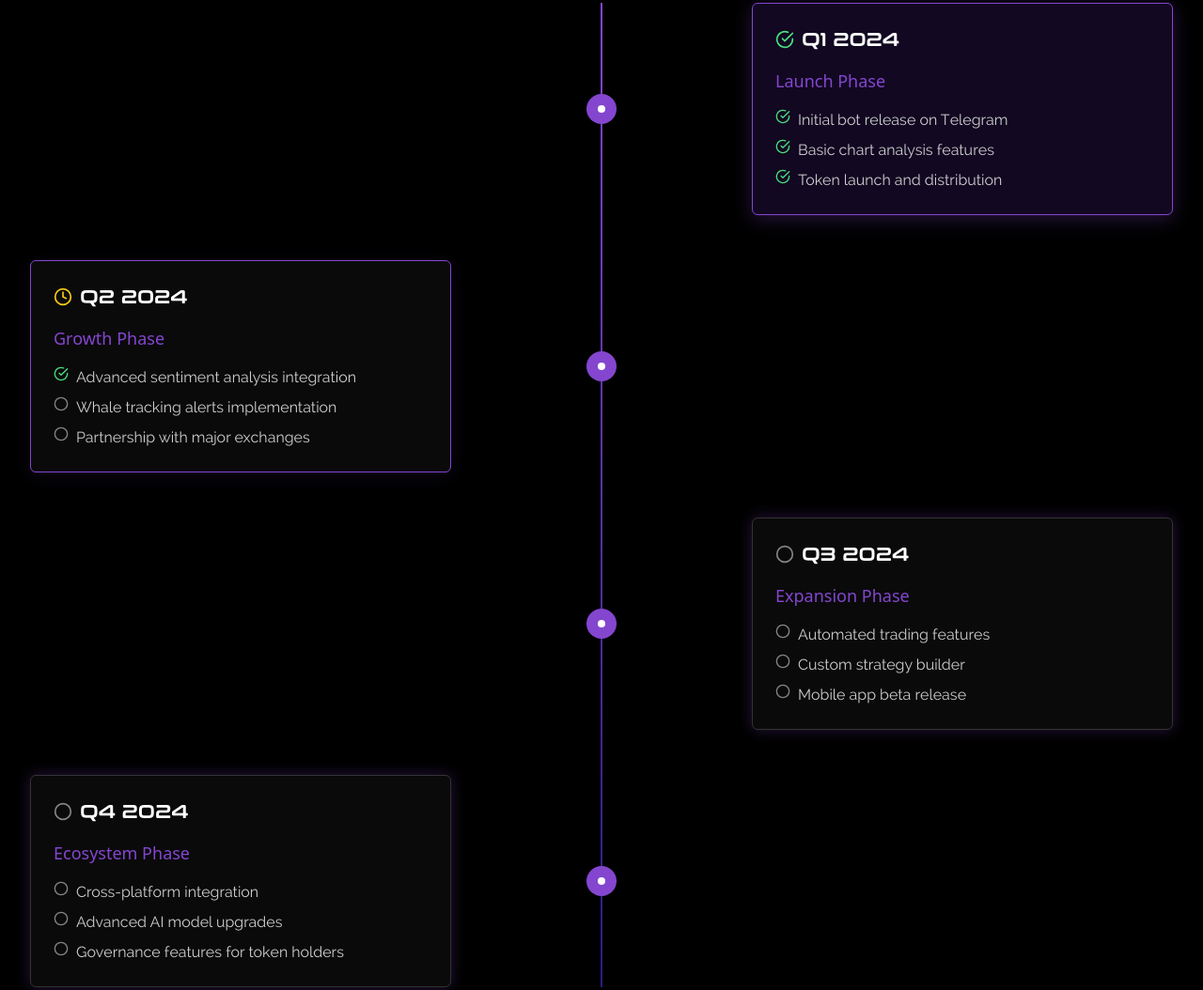
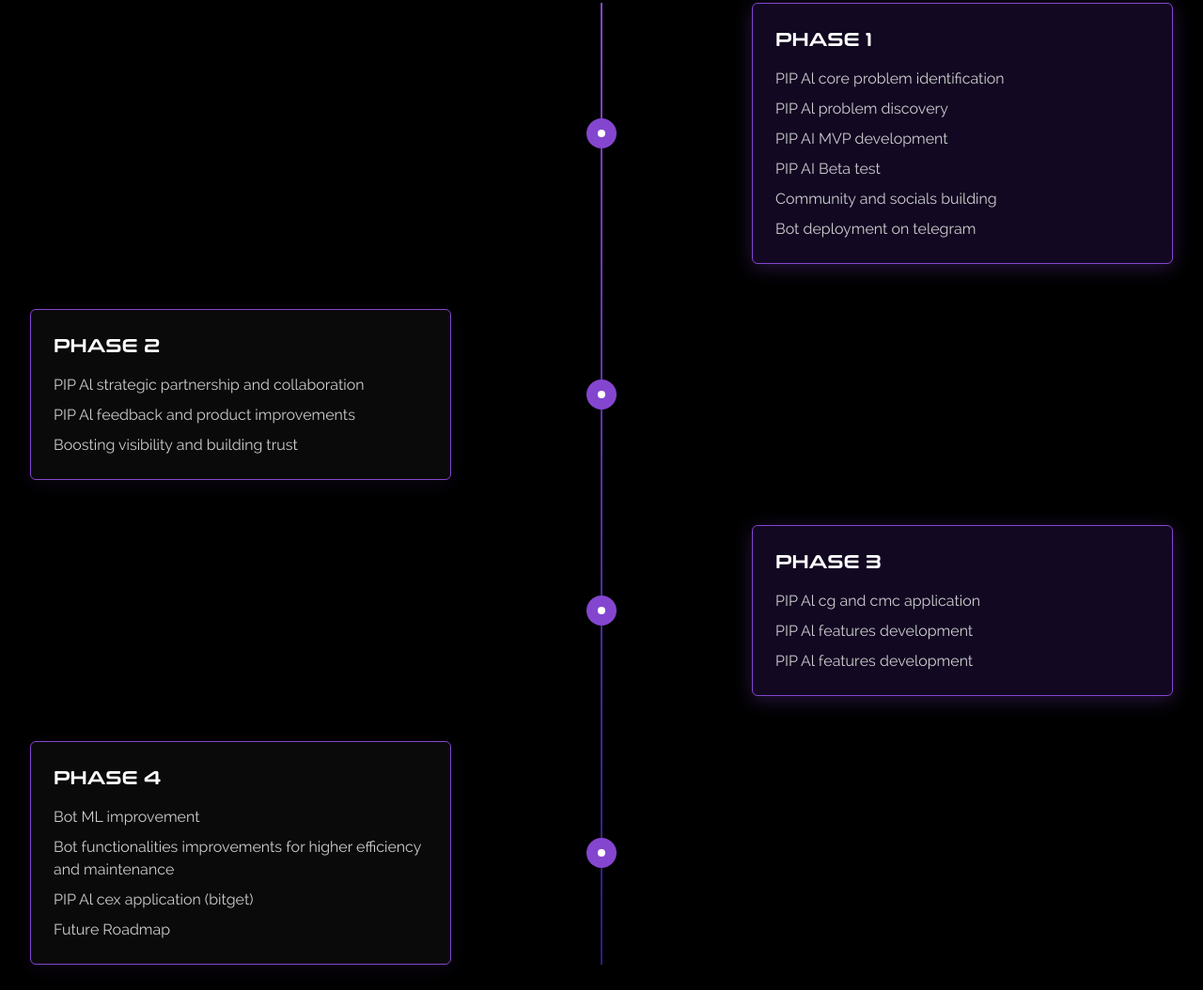
Before and after one commit to DarkVoid01/PIPAI-web, a plain HTML site: page index.html in a window 1280 px wide. Shown: the part 3623-4677 px from the top of the page at 94% size. Drawn offline with nearby package versions, Linux system fonts and the light colour scheme.

Commit message:
push ohh

```diff
--- a/index.html
+++ b/index.html
@@ -623,34 +623,26 @@
                     <div class="md:w-1/2 flex flex-col items-center md:items-end">
                         <div class="p-6 rounded-md w-full max-w-md card-purple roadmap-card">
                             <div class="flex items-center gap-2 mb-4">
-                                <svg xmlns="http://www.w3.org/2000/svg" width="20" height="20" viewBox="0 0 24 24" fill="none" stroke="#4ADE80" stroke-width="2" stroke-linecap="round" stroke-linejoin="round">
-                                    <path d="M22 11.08V12a10 10 0 1 1-5.93-9.14"/>
-                                    <polyline points="22 4 12 14.01 9 11.01"/>
-                                </svg>
-                                <h3 class="text-white text-xl text-font">Q1 2024</h3>
+                                <h3 class="text-white text-xl text-font">PHASE 1</h3>
                             </div>
-                            <h4 class="text-[#8446CF] text-lg mb-4">Launch Phase</h4>
                             <ul class="space-y-2">
                                 <li class="flex items-start gap-2">
-                                    <svg xmlns="http://www.w3.org/2000/svg" width="16" height="16" viewBox="0 0 24 24" fill="none" stroke="#4ADE80" stroke-width="2" stroke-linecap="round" stroke-linejoin="round">
-                                        <path d="M22 11.08V12a10 10 0 1 1-5.93-9.14"/>
-                                        <polyline points="22 4 12 14.01 9 11.01"/>
-                                    </svg>
-                                    <span class="text-white/80 para">Initial bot release on Telegram</span>
+                                    <span class="text-white/80 para">PIP Al core problem identification</span>
                                 </li>
                                 <li class="flex items-start gap-2">
-                                    <svg xmlns="http://www.w3.org/2000/svg" width="16" height="16" viewBox="0 0 24 24" fill="none" stroke="#4ADE80" stroke-width="2" stroke-linecap="round" stroke-linejoin="round">
-                                        <path d="M22 11.08V12a10 10 0 1 1-5.93-9.14"/>
-                                        <polyline points="22 4 12 14.01 9 11.01"/>
-                                    </svg>
-                                    <span class="text-white/80 para">Basic chart analysis features</span>
+                                    <span class="text-white/80 para">PIP Al problem discovery</span>
                                 </li>
                                 <li class="flex items-start gap-2">
-                                    <svg xmlns="http://www.w3.org/2000/svg" width="16" height="16" viewBox="0 0 24 24" fill="none" stroke="#4ADE80" stroke-width="2" stroke-linecap="round" stroke-linejoin="round">
-                                        <path d="M22 11.08V12a10 10 0 1 1-5.93-9.14"/>
-                                        <polyline points="22 4 12 14.01 9 11.01"/>
-                                    </svg>
-                                    <span class="text-white/80 para">Token launch and distribution</span>
+                                    <span class="text-white/80 para">PIP AI MVP development</span>
+                                </li>
+                                <li class="flex items-start gap-2">
+                                    <span class="text-white/80 para">PIP AI Beta test</span>
+                                </li>
+                                <li class="flex items-start gap-2">
+                                    <span class="text-white/80 para">Community and socials building</span>
+                                </li>
+                                <li class="flex items-start gap-2">
+                                    <span class="text-white/80 para">Bot deployment on telegram</span>
                                 </li>
                             </ul>
                         </div>
@@ -662,37 +654,22 @@
                     <div class="md:w-1/2"></div>
                 </div>
 
-                <!-- Q2 2024 -->
-                <div class="flex flex-col md:flex-row items-center gap-8 roadmap-item" data-aos="fade-right">
+                 <!-- Q2 2024 -->
+                 <div class="flex flex-col md:flex-row items-center gap-8 roadmap-item" data-aos="fade-right">
                     <div class="md:w-1/2 flex flex-col items-center md:items-start">
                         <div class="p-6 rounded-md w-full max-w-md card-dark border-[#8446CF] roadmap-card">
                             <div class="flex items-center gap-2 mb-4">
-                                <svg xmlns="http://www.w3.org/2000/svg" width="20" height="20" viewBox="0 0 24 24" fill="none" stroke="#FACC15" stroke-width="2" stroke-linecap="round" stroke-linejoin="round">
-                                    <circle cx="12" cy="12" r="10"/>
-                                    <polyline points="12 6 12 12 16 14"/>
-                                </svg>
-                                <h3 class="text-white text-xl text-font">Q2 2024</h3>
+                                <h3 class="text-white text-xl text-font">PHASE 2</h3>
                             </div>
-                            <h4 class="text-[#8446CF] text-lg mb-4">Growth Phase</h4>
                             <ul class="space-y-2">
                                 <li class="flex items-start gap-2">
-                                    <svg xmlns="http://www.w3.org/2000/svg" width="16" height="16" viewBox="0 0 24 24" fill="none" stroke="#4ADE80" stroke-width="2" stroke-linecap="round" stroke-linejoin="round">
-                                        <path d="M22 11.08V12a10 10 0 1 1-5.93-9.14"/>
-                                        <polyline points="22 4 12 14.01 9 11.01"/>
-                                    </svg>
-                                    <span class="text-white/80 para">Advanced sentiment analysis integration</span>
+                                    <span class="text-white/80 para">PIP Al strategic partnership and collaboration</span>
                                 </li>
                                 <li class="flex items-start gap-2">
-                                    <svg xmlns="http://www.w3.org/2000/svg" width="16" height="16" viewBox="0 0 24 24" fill="none" stroke="rgba(255, 255, 255, 0.5)" stroke-width="2" stroke-linecap="round" stroke-linejoin="round">
-                                        <circle cx="12" cy="12" r="10"/>
-                                    </svg>
-                                    <span class="text-white/80 para">Whale tracking alerts implementation</span>
+                                    <span class="text-white/80 para">PIP Al feedback and product improvements</span>
                                 </li>
                                 <li class="flex items-start gap-2">
-                                    <svg xmlns="http://www.w3.org/2000/svg" width="16" height="16" viewBox="0 0 24 24" fill="none" stroke="rgba(255, 255, 255, 0.5)" stroke-width="2" stroke-linecap="round" stroke-linejoin="round">
-                                        <circle cx="12" cy="12" r="10"/>
-                                    </svg>
-                                    <span class="text-white/80 para">Partnership with major exchanges</span>
+                                    <span class="text-white/80 para">Boosting visibility and building trust</span>
                                 </li>
                             </ul>
                         </div>
@@ -704,35 +681,22 @@
                     <div class="md:w-1/2"></div>
                 </div>
 
-                <!-- Q3 2024 -->
+                <!-- Q1 2024 -->
                 <div class="flex flex-col md:flex-row-reverse items-center gap-8 roadmap-item" data-aos="fade-left">
                     <div class="md:w-1/2 flex flex-col items-center md:items-end">
-                        <div class="p-6 rounded-md w-full max-w-md card-dark roadmap-card box-glow">
+                        <div class="p-6 rounded-md w-full max-w-md card-purple roadmap-card">
                             <div class="flex items-center gap-2 mb-4">
-                                <svg xmlns="http://www.w3.org/2000/svg" width="20" height="20" viewBox="0 0 24 24" fill="none" stroke="rgba(255, 255, 255, 0.5)" stroke-width="2" stroke-linecap="round" stroke-linejoin="round">
-                                    <circle cx="12" cy="12" r="10"/>
-                                </svg>
-                                <h3 class="text-white text-xl text-font">Q3 2024</h3>
+                                <h3 class="text-white text-xl text-font">PHASE 3</h3>
                             </div>
-                            <h4 class="text-[#8446CF] text-lg mb-4">Expansion Phase</h4>
                             <ul class="space-y-2">
                                 <li class="flex items-start gap-2">
-                                    <svg xmlns="http://www.w3.org/2000/svg" width="16" height="16" viewBox="0 0 24 24" fill="none" stroke="rgba(255, 255, 255, 0.5)" stroke-width="2" stroke-linecap="round" stroke-linejoin="round">
-                                        <circle cx="12" cy="12" r="10"/>
-                                    </svg>
-                                    <span class="text-white/80 para">Automated trading features</span>
+                                    <span class="text-white/80 para">PIP Al cg and cmc application                                    </span>
                                 </li>
                                 <li class="flex items-start gap-2">
-                                    <svg xmlns="http://www.w3.org/2000/svg" width="16" height="16" viewBox="0 0 24 24" fill="none" stroke="rgba(255, 255, 255, 0.5)" stroke-width="2" stroke-linecap="round" stroke-linejoin="round">
-                                        <circle cx="12" cy="12" r="10"/>
-                                    </svg>
-                                    <span class="text-white/80 para">Custom strategy builder</span>
+                                    <span class="text-white/80 para">PIP Al features development                                    </span>
                                 </li>
                                 <li class="flex items-start gap-2">
-                                    <svg xmlns="http://www.w3.org/2000/svg" width="16" height="16" viewBox="0 0 24 24" fill="none" stroke="rgba(255, 255, 255, 0.5)" stroke-width="2" stroke-linecap="round" stroke-linejoin="round">
-                                        <circle cx="12" cy="12" r="10"/>
-                                    </svg>
-                                    <span class="text-white/80 para">Mobile app beta release</span>
+                                    <span class="text-white/80 para">PIP Al features development                                    </span>
                                 </li>
                             </ul>
                         </div>
@@ -744,35 +708,25 @@
                     <div class="md:w-1/2"></div>
                 </div>
 
-                <!-- Q4 2024 -->
+
                 <div class="flex flex-col md:flex-row items-center gap-8 roadmap-item" data-aos="fade-right">
                     <div class="md:w-1/2 flex flex-col items-center md:items-start">
-                        <div class="p-6 rounded-md w-full max-w-md card-dark roadmap-card box-glow">
+                        <div class="p-6 rounded-md w-full max-w-md card-dark border-[#8446CF] roadmap-card">
                             <div class="flex items-center gap-2 mb-4">
-                                <svg xmlns="http://www.w3.org/2000/svg" width="20" height="20" viewBox="0 0 24 24" fill="none" stroke="rgba(255, 255, 255, 0.5)" stroke-width="2" stroke-linecap="round" stroke-linejoin="round">
-                                    <circle cx="12" cy="12" r="10"/>
-                                </svg>
-                                <h3 class="text-white text-xl text-font">Q4 2024</h3>
+                                <h3 class="text-white text-xl text-font">PHASE 4</h3>
                             </div>
-                            <h4 class="text-[#8446CF] text-lg mb-4">Ecosystem Phase</h4>
                             <ul class="space-y-2">
                                 <li class="flex items-start gap-2">
-                                    <svg xmlns="http://www.w3.org/2000/svg" width="16" height="16" viewBox="0 0 24 24" fill="none" stroke="rgba(255, 255, 255, 0.5)" stroke-width="2" stroke-linecap="round" stroke-linejoin="round">
-                                        <circle cx="12" cy="12" r="10"/>
-                                    </svg>
-                                    <span class="text-white/80 para">Cross-platform integration</span>
+                                    <span class="text-white/80 para">Bot ML improvement</span>
                                 </li>
                                 <li class="flex items-start gap-2">
-                                    <svg xmlns="http://www.w3.org/2000/svg" width="16" height="16" viewBox="0 0 24 24" fill="none" stroke="rgba(255, 255, 255, 0.5)" stroke-width="2" stroke-linecap="round" stroke-linejoin="round">
-                                        <circle cx="12" cy="12" r="10"/>
-                                    </svg>
-                                    <span class="text-white/80 para">Advanced AI model upgrades</span>
+                                    <span class="text-white/80 para"> Bot functionalities improvements for higher efficiency and maintenance                                    </span>
                                 </li>
                                 <li class="flex items-start gap-2">
-                                    <svg xmlns="http://www.w3.org/2000/svg" width="16" height="16" viewBox="0 0 24 24" fill="none" stroke="rgba(255, 255, 255, 0.5)" stroke-width="2" stroke-linecap="round" stroke-linejoin="round">
-                                        <circle cx="12" cy="12" r="10"/>
-                                    </svg>
-                                    <span class="text-white/80 para">Governance features for token holders</span>
+                                    <span class="text-white/80 para">PIP Al cex application (bitget)</span>
+                                </li>
+                                <li class="flex items-start gap-2">
+                                    <span class="text-white/80 para">Future Roadmap</span>
                                 </li>
                             </ul>
                         </div>
@@ -783,6 +737,9 @@
 
                     <div class="md:w-1/2"></div>
                 </div>
+
+
+
             </div>
         </div>
     </div>
```
